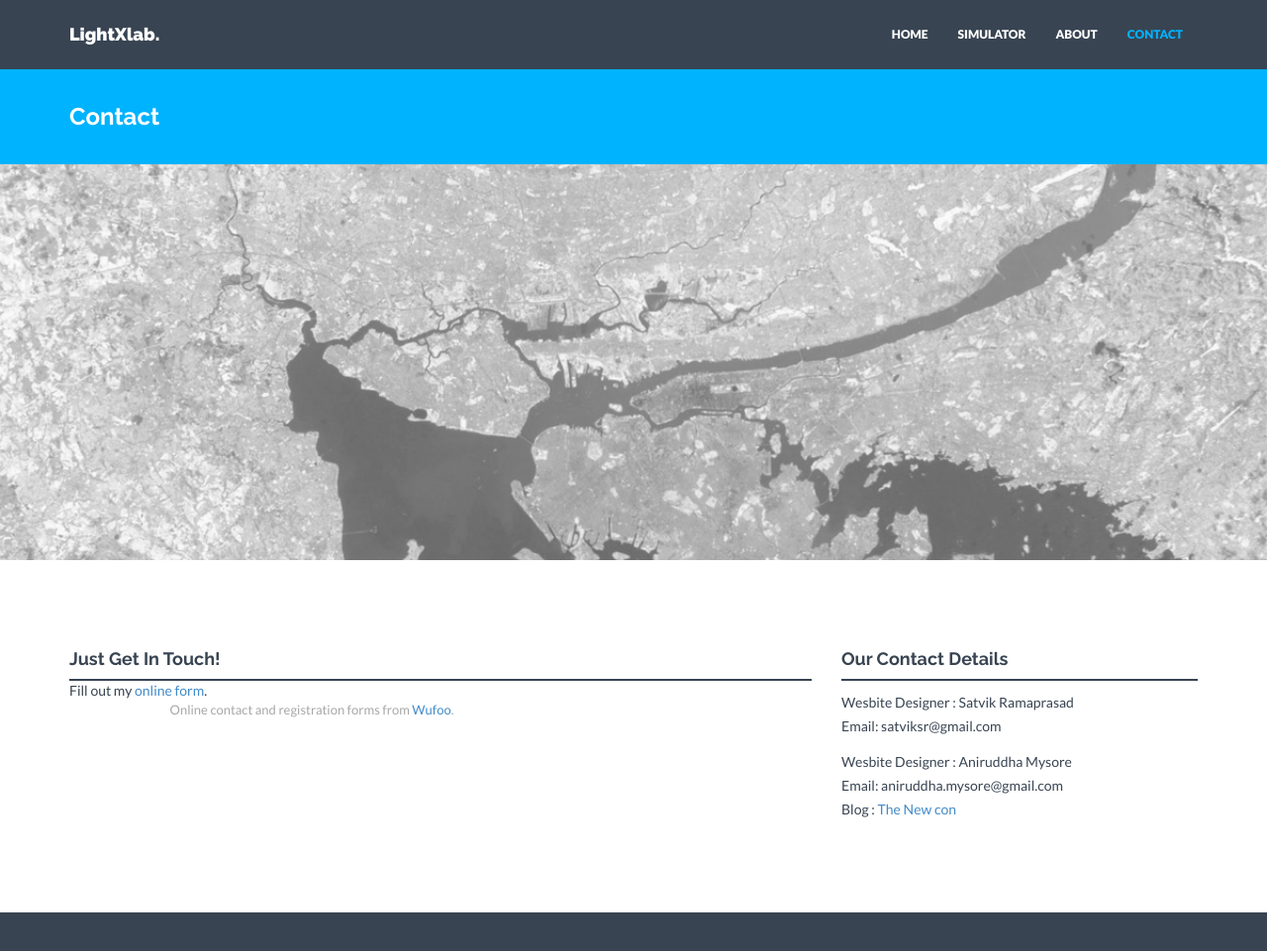
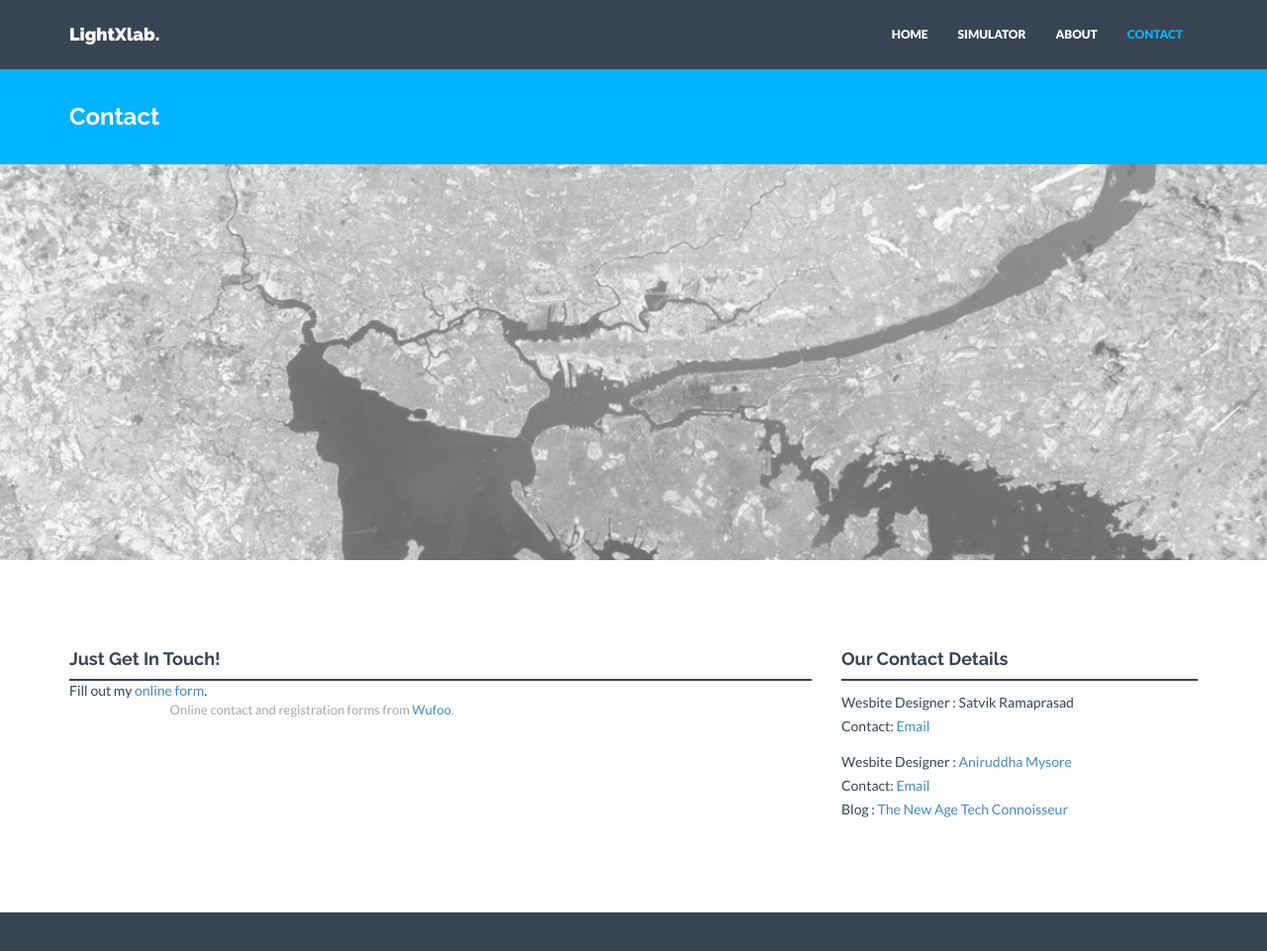
Before and after one commit to satu0king/LightXlab, a Jekyll site: the page built from contact.html, in a window 1280 px wide and 1042 px high. Shown: the top 961 px of the window at 99% size. Built offline with Jekyll 4.4.1, drawn with Linux system fonts in a browser that asks for light colours; nearby versions of some CDN libraries.

Commit message:
contact me update 2

```diff
--- a/contact.html
+++ b/contact.html
@@ -45,14 +45,14 @@ var scr = d.getElementsByTagName(t)[0], par = scr.parentNode; par.insertBefore(s
             <div class="hline"></div>
                 <p>
                      Wesbite Designer : Satvik Ramaprasad<br/>
-                     Email: satviksr@gmail.com<br/>
+                     Contact: <a href = "aniruddha.mysore@gmail.com"> Email </a><br/>
 
                 </p>
                 <p>
-                    Wesbite Designer : Aniruddha Mysore<br/>
-                    Email: aniruddha.mysore@gmail.com<br/>
-                    Blog : <a href="http://thenewcon.com"> The New con </a>
-                </p>
+                  Wesbite Designer : <a href = "https://github.com/AniMysore74"> Aniruddha Mysore </a> <br/>
+                  Contact: <a href = "aniruddha.mysore@gmail.com"> Email </a><br/>
+                  Blog : <a href="http://thenewcon.com"> The New Age Tech Connoisseur </a>
+              </p>
 
         </div>
     </div><! --/row -->
```
